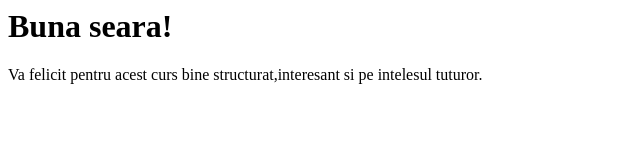
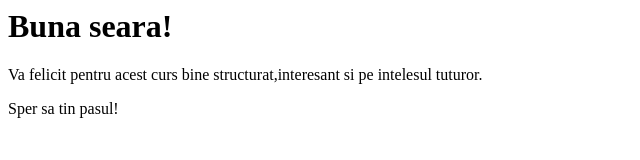
Before and after one commit to danielapintilie/tema, a plain HTML site: page index.html in a window 1280 px wide. Shown: the whole page, without its empty margins (0-640 px from the left). Drawn offline with Linux system fonts and the light colour scheme.

Commit message:
New paragraph added

```diff
--- a/index.html
+++ b/index.html
@@ -1,2 +1,3 @@
 <h1>Buna seara!</h1>
 <p>Va felicit pentru acest curs bine structurat,interesant si pe intelesul tuturor.</p>
+<p>Sper sa tin pasul!</p>
```
